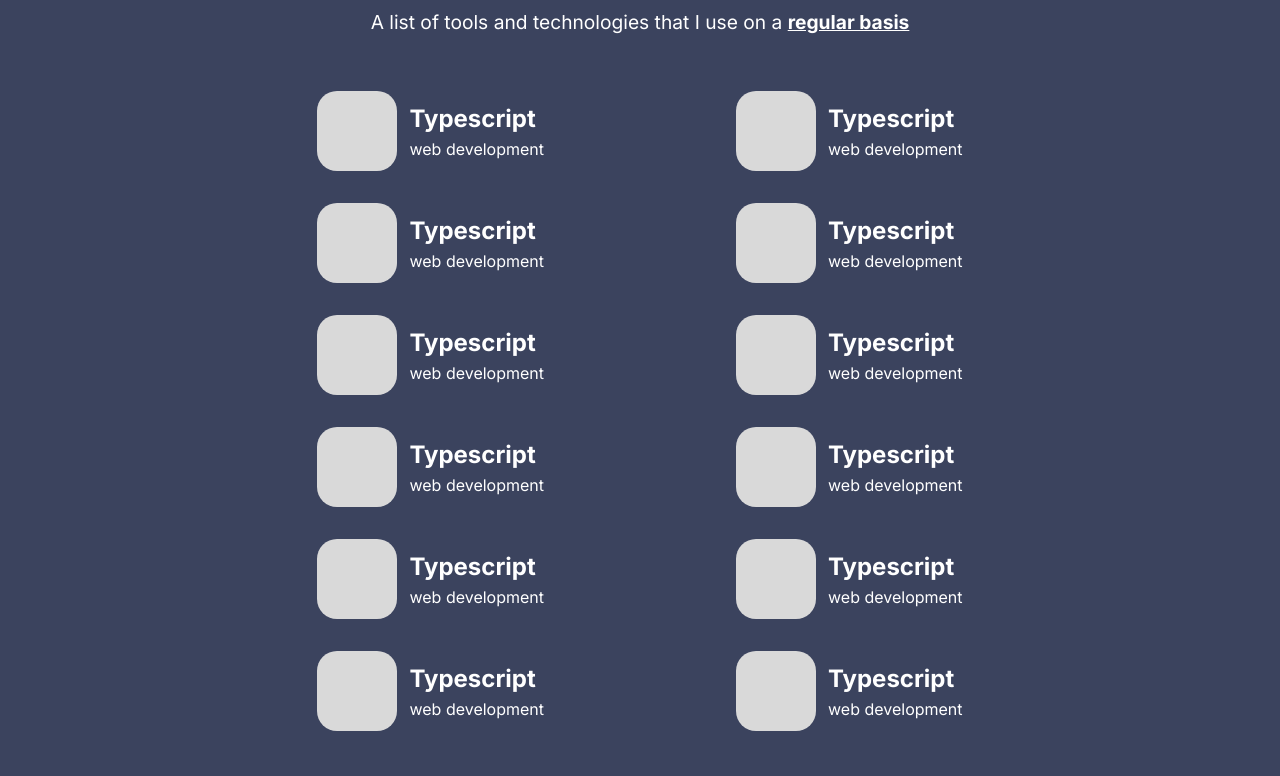
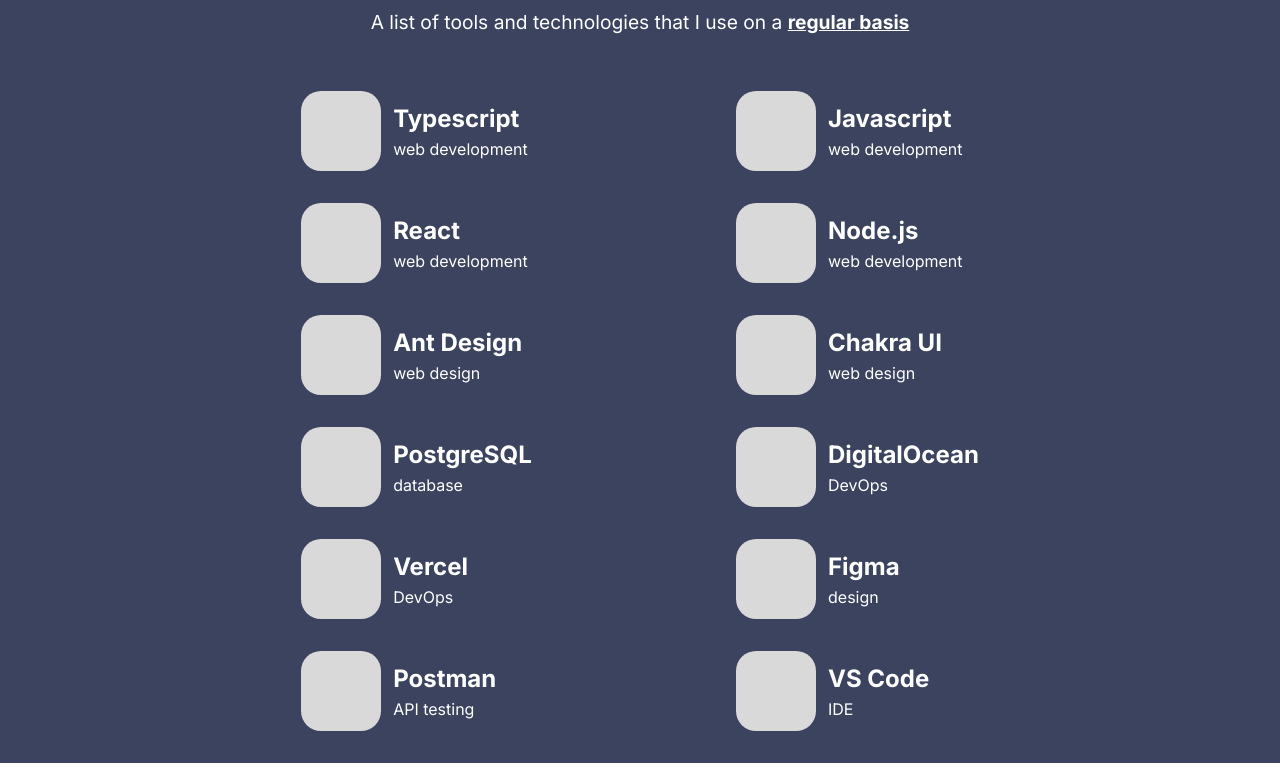
Before and after one commit to buudi/portfolio-design, a React (Vite) app: page /me in a window 1280 px wide. Shown: the part 2021-2797 px from the top of the page. Built offline with nearby package versions, Linux system fonts and the light colour scheme; a web font is replaced by a local one.

Commit message:
work on other sections of me page

```diff
--- /dev/null
+++ b/src/pages/Me/Background/EduCard.tsx
@@ -0,0 +1,102 @@
+import {
+  Box,
+  Stack,
+  VStack,
+  Heading,
+  Flex,
+  Text,
+  Image,
+  useColorModeValue,
+  Container,
+  Tag,
+  StackProps,
+} from "@chakra-ui/react";
+
+const companies = [
+  {
+    title: "Google",
+    alt: "company image",
+    role: "Senior Software Engineer",
+    skills: ["ruby", "rails", "typescript", "javascript", "react", "aws"],
+    period: "2019 - Present",
+    logo: "https://images.unsplash.com/photo-1570126618953-d437176e8c79?ixlib=rb-1.2.1&q=80&fm=jpg&crop=entropy&cs=tinysrgb&auto=format&fit=crop&w=334&q=80",
+  },
+];
+
+const EduCard = () => {
+  return (
+    <Container maxW="4xl">
+      <VStack spacing={4} marginBottom={6} align="left" mx={[0, 0, 6]}>
+        {companies.map(({ title, role, skills, period, logo, alt }, index) => (
+          <Box
+            key={index}
+            px={4}
+            py={5}
+            borderWidth="1px"
+            _hover={{ shadow: "lg" }}
+            bg={useColorModeValue("white", "gray.800")}
+            position="relative"
+            rounded="md"
+          >
+            <Flex justifyContent="space-between">
+              <Flex>
+                <Image
+                  rounded="full"
+                  w={16}
+                  h={16}
+                  objectFit="cover"
+                  fallbackSrc="https://via.placeholder.com/150"
+                  src={logo}
+                  alt={alt}
+                />
+                <Stack spacing={2} pl={3} align="left">
+                  <Heading align="left" fontSize="xl">
+                    {title}
+                  </Heading>
+                  <Heading align="left" fontSize="sm">
+                    {role}
+                  </Heading>
+                  <Tags
+                    skills={skills}
+                    display={["none", "none", "flex", "flex"]}
+                  />
+                </Stack>
+              </Flex>
+              <Stack display={["none", "none", "flex", "flex"]}>
+                <Text fontSize={14} color="gray.400">
+                  {period}
+                </Text>
+              </Stack>
+            </Flex>
+
+            <Tags skills={skills} display={["flex", "flex", "none", "none"]} />
+          </Box>
+        ))}
+      </VStack>
+    </Container>
+  );
+};
+
+interface TagsProps extends StackProps {
+  skills: string[];
+}
+
+const Tags = ({ skills, ...props }: TagsProps) => {
+  return (
+    <Stack
+      spacing={1}
+      mt={3}
+      isInline
+      alignItems="center"
+      flexWrap="wrap"
+      {...props}
+    >
+      {skills.map((skill) => (
+        <Tag key={skill} m="2px" size="sm">
+          {skill}
+        </Tag>
+      ))}
+    </Stack>
+  );
+};
+export default EduCard;
--- /dev/null
+++ b/src/pages/Me/Background/index.tsx
@@ -0,0 +1,28 @@
+import { Container, Flex, Box, Heading } from "@chakra-ui/react";
+import EduCard from "./EduCard";
+
+const Background = () => {
+  return (
+    <Container mt={"4rem"} maxW={"container.xl"}>
+      <Heading fontWeight={"bold"} textAlign={"center"} fontSize={"3rem"}>
+        Background
+      </Heading>
+      <Heading mt={"2rem"} fontWeight={"500"} textAlign={"center"}>
+        01 Experiences
+      </Heading>
+      <Box mt={"1rem"}>
+        <EduCard />
+        <EduCard />
+      </Box>
+      <Heading mt={"2rem"} fontWeight={"500"} textAlign={"center"}>
+        02 Education
+      </Heading>
+      <Box mt={"1rem"}>
+        <EduCard />
+        <EduCard />
+      </Box>
+    </Container>
+  );
+};
+
+export default Background;
--- /dev/null
+++ b/src/pages/Me/Certifications/index.tsx
@@ -0,0 +1,27 @@
+import { Heading, Text, Box, Flex, Container } from "@chakra-ui/react";
+
+const Certifications = () => {
+  return (
+    <Container mt={"3rem"} maxW={"container.xl"}>
+      <Heading textAlign={"center"} fontFamily={"inter"} fontWeight={"bold"} fontSize={"3rem"}>
+        Certifications
+      </Heading>
+      <Flex align={"center"} direction={"column"} >
+        <Flex mt={"2rem"}>
+          <Box bg={"#D9D9D9"} w={"620px"} h={"320px"}></Box>
+          <Text alignSelf={"center"} ml={"2rem"} minW={"50%"}>
+            Hong Kong University of Science and Technology ........
+          </Text>
+        </Flex>
+        <Flex mt={"2rem"}>
+          <Box bg={"#D9D9D9"} w={"620px"} h={"320px"}></Box>
+          <Text alignSelf={"center"} ml={"2rem"} minW={"50%"}>
+            Amazon Web Services ........
+          </Text>
+        </Flex>
+      </Flex>
+    </Container>
+  );
+};
+
+export default Certifications;
--- a/src/pages/Me/Hero2.tsx
+++ b/src/pages/Me/Hero2.tsx
@@ -16,7 +16,7 @@
           fontFamily={"halant"}
           textAlign={"center"}
         >
-          Who is Abdullah?
+          My Guiding Principles
         </Heading>
 
         <Box mt={"5rem"}>
--- /dev/null
+++ b/src/pages/Me/HireMe.tsx
@@ -0,0 +1,41 @@
+import { useState } from "react";
+import { Container, Heading, Text, Box, Button, Flex } from "@chakra-ui/react";
+
+const HireMe = () => {
+  const [revealEmail, setRevealEmail] = useState(false);
+  return (
+    <div style={{backgroundColor:"#3B435E"}}>
+      <Container
+        p={"4rem"}
+        color={"white"}
+        mt={"4rem"}
+        maxW={"container.xl"}
+      >
+        <Heading
+          textAlign={"center"}
+          fontFamily={"inter"}
+          fontWeight={"bold"}
+          fontSize={"3rem"}
+        >
+          Interested in hiring me?
+        </Heading>
+        <Text textAlign={"center"} mt={"1 rem"} fontSize={"1.6rem"}>
+          I'm currently looking for new opportunities and would love to chat
+          with you!
+        </Text>
+        <Flex mt={"1rem"} justify={"center"}>
+          <Button
+            colorScheme="blue"
+            variant={"solid"}
+            onClick={() => setRevealEmail(!revealEmail)}
+          >
+            {!revealEmail ? "Reveal Email >" : "Hide Email >"}
+          </Button>
+          {revealEmail && <Box ml={"1rem"}>buudi.dev [at] gmail [dot] com</Box>}
+        </Flex>
+      </Container>
+    </div>
+  );
+};
+
+export default HireMe;
--- a/src/pages/Me/Stack/Technology.tsx
+++ b/src/pages/Me/Stack/Technology.tsx
@@ -1,16 +1,15 @@
 import { Box, Flex, Text } from "@chakra-ui/react";
 
-const Technology = () => {
-
+const Technology = ({ name, description }: { name: string, description: string }) => {
   return (
     <Box mt={"2rem"}>
       <Flex>
         <Box borderRadius={"20px"} w={"80px"} h={"80px"} bg={"#D9D9D9"}></Box>
         <Box alignSelf={"center"} ml={"12px"} color={"white"}>
           <Text fontFamily={"inter"} fontWeight={"bold"} fontSize={"1.5rem"}>
-            Typescript
+            {name}
           </Text>
-          <Text fontFamily={"inter"}>web development</Text>
+          <Text fontFamily={"inter"}>{description}</Text>
         </Box>
       </Flex>
     </Box>
--- a/src/pages/Me/Stack/index.tsx
+++ b/src/pages/Me/Stack/index.tsx
@@ -1,6 +1,89 @@
 import { Flex, Box, Heading, Text, SimpleGrid } from "@chakra-ui/react";
 import { useMediaQuery } from "react-responsive";
 import Technology from "./Technology";
+
+interface Skill {
+  name: string;
+  description: string;
+  icon: string;
+  link: string;
+}
+
+const stackTechnologies: Skill[] = [
+  {
+    name: "Typescript",
+    description: "web development",
+    icon: "#D9D9D9",
+    link: "https://www.typescriptlang.org/",
+  },
+  {
+    name: "Javascript",
+    description: "web development",
+    icon: "#D9D9D9",
+    link: "https://developer.mozilla.org/en-US/docs/Web/JavaScript",
+  },
+  {
+    name: "React",
+    description: "web development",
+    icon: "#D9D9D9",
+    link: "https://react.dev/",
+  },
+  {
+    name: "Node.js",
+    description: "web development",
+    icon: "#D9D9D9",
+    link: "https://nodejs.org/en/",
+  },
+  {
+    name: "Ant Design",
+    description: "web design",
+    icon: "#D9D9D9",
+    link: "https://ant.design/",
+  },
+  {
+    name: "Chakra UI",
+    description: "web design",
+    icon: "#D9D9D9",
+    link: "https://chakra-ui.com/",
+  },
+  {
+    name: "PostgreSQL",
+    description: "database",
+    icon: "#D9D9D9",
+    link: "https://www.postgresql.org/",
+  },
+  {
+    name: "DigitalOcean",
+    description: "DevOps",
+    icon: "#D9D9D9",
+    link: "https://www.digitalocean.com/",
+  },
+  {
+    name: "Vercel",
+    description: "DevOps",
+    icon: "#D9D9D9",
+    link: "https://vercel.com/",
+  },
+  {
+    name: "Figma",
+    description: "design",
+    icon: "#D9D9D9",
+    link: "https://www.figma.com",
+  },
+  {
+    name: "Postman",
+    description: "API testing",
+    icon: "#D9D9D9",
+    link: "https://www.postman.com/",
+  },
+  {
+    name: "VS Code",
+    description: "IDE",
+    icon: "#D9D9D9",
+    link: "https://code.visualstudio.com/",
+  },
+];
+
 
 const Stack = () => {
   const isMobile = !useMediaQuery({
@@ -33,11 +116,15 @@
         </Text>
 
         <SimpleGrid mt={"22px"} columns={isMobile ? 1 : 2} spacingX={"15vw"}>
-          {Array.from({ length: 12 }).map((_, index) => (
-            <Technology key={index} />
+          {stackTechnologies.map((technology, index) => (
+            <Technology
+              key={index}
+              name={technology.name}
+              description={technology.description}
+            />
           ))}
         </SimpleGrid>
-        <Heading
+        {/* <Heading
           fontFamily={"inter"}
           textAlign={"center"}
           fontWeight={"600"}
@@ -49,10 +136,14 @@
         </Heading>
 
         <SimpleGrid mt={"22px"} columns={isMobile ? 1 : 2} spacingX={"15vw"}>
-          {Array.from({ length: 6 }).map((_, index) => (
-            <Technology key={index} />
+          {skills.map((skill, index) => (
+            <Technology
+              key={index}
+              name={skill.name}
+              description={skill.description}
+            />
           ))}
-        </SimpleGrid>
+        </SimpleGrid> */}
       </Flex>
     </Box>
   );
--- a/src/pages/Me/index.tsx
+++ b/src/pages/Me/index.tsx
@@ -6,6 +6,9 @@
 import Hero1 from "./Hero1";
 import Hero2 from "./Hero2";
 import Stack from "./Stack";
+import Certifications from "./Certifications";
+import Background from "./Background";
+import HireMe from "./HireMe";
 
 const Me = () => {
   const { isOpen, onOpen, onClose } = useDisclosure();
@@ -19,6 +22,9 @@
       </Flex>
       <Hero2 />
       <Stack />
+      <Certifications />
+      <Background />
+      <HireMe />
     </div>
   );
 };
```
